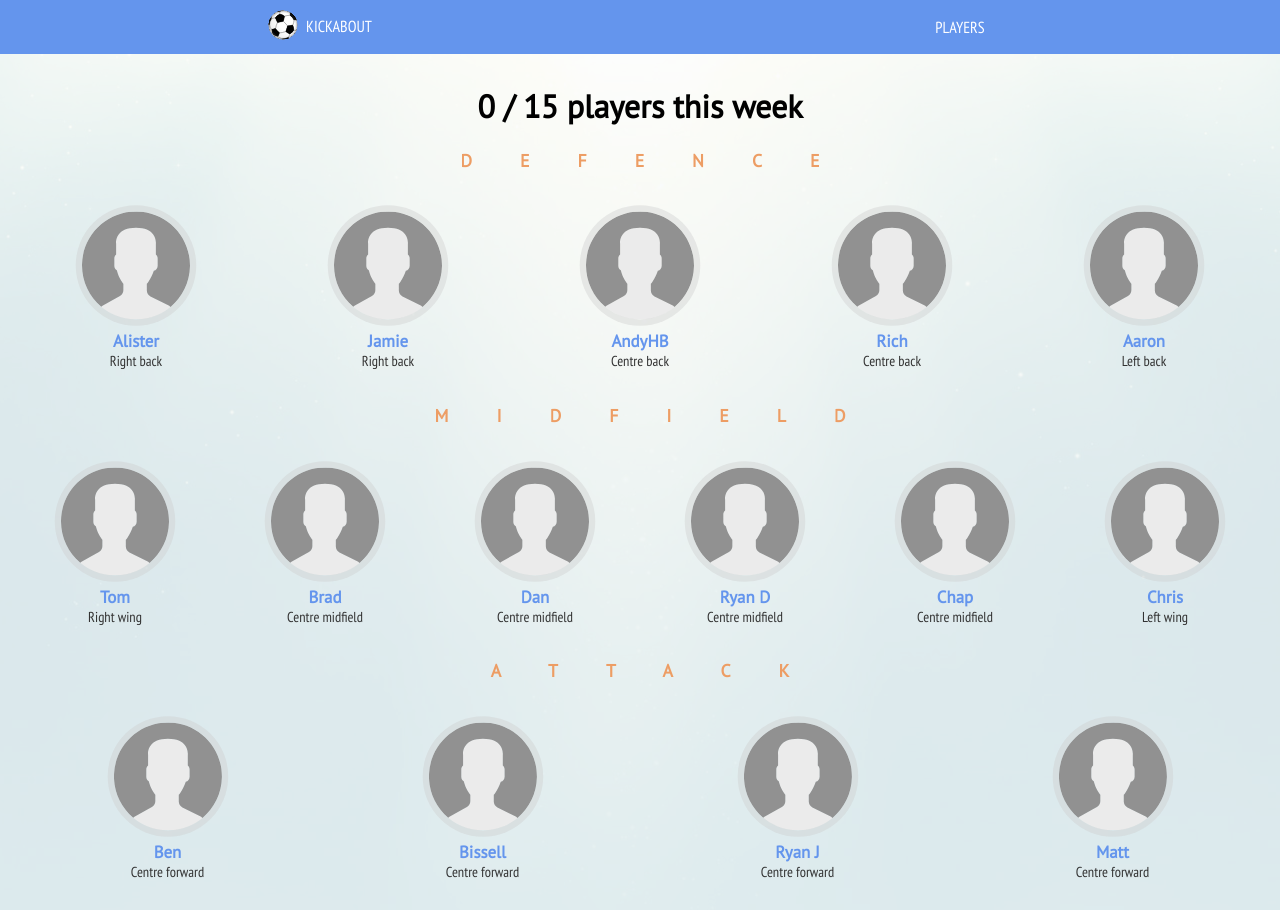
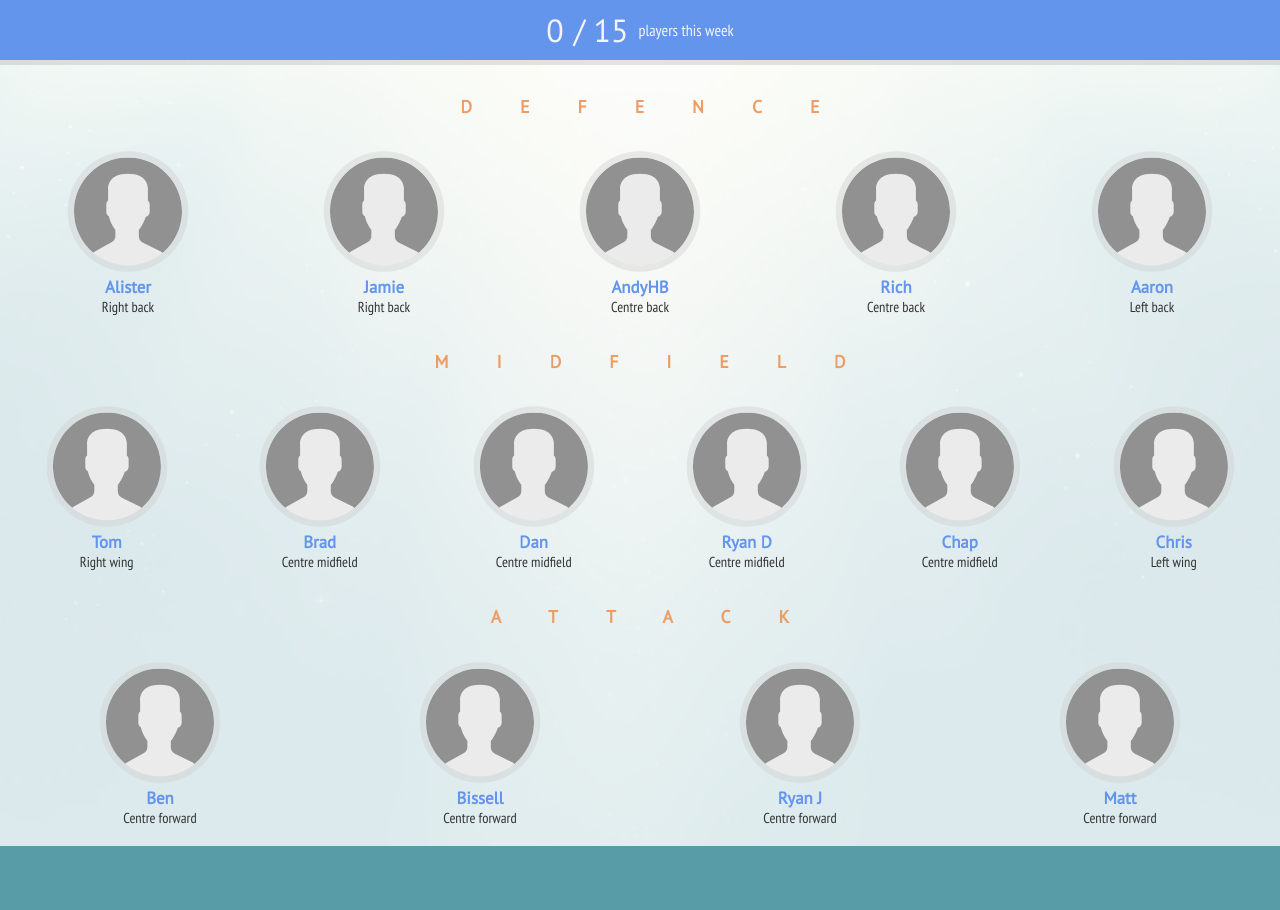
Before and after one commit to FringeAaron/kickabout, a React (Create React App) app: page / in a window 1280 px wide. After the commit the page ends 846 px from the top, so only its background shows below. Built offline with nearby package versions, Linux system fonts and the light colour scheme.

Commit message:
Great re-working of components

```diff
--- a/src/App.css
+++ b/src/App.css
@@ -26,7 +26,6 @@
 .site-wrap {
     max-width: 1280px;
     margin: 0 auto;
-    padding: 10px;
     background: rgba(255, 255, 255, 0.8);
 }
 
@@ -63,80 +62,3 @@ nav a {
     transition:all 0.2s;
     text-transform: uppercase;
 }
-
-.player-group-name {
-    text-transform: Uppercase;
-    letter-spacing: 6vw;
-    text-indent: 6vw;
-    font-size: 3vw;
-    color: #ed9d64;
-    overflow: hidden;
-}
-@media screen and (min-width: 650px) {
-    .player-group-name {
-        font-size: 1.1rem;
-        text-indent: 3rem;
-        letter-spacing: 3rem;
-    }
-}
-
-.player-group {
-    display: flex;
-    justify-content: space-between;
-    align-items: center;
-    flex-wrap: wrap;
-}
-
-.player {
-    width: 120px;
-    margin: 10px;
-    flex: 1 0 calc(15% - 10px);
-    transform: scale(0.9);
-    transition: all 0.3s;
-    color: #333;
-}
-
-.player:hover {
-    transform: scale(1);
-}
-
-.player-photo {
-    margin: 0 auto;
-    width: 120px;
-    height: 120px;
-    background-image: url('avatar.svg');
-    background-size: 120px 120px;
-    background-repeat: no-repeat;
-    filter: grayscale(100%);
-    border: 7px solid rgba(100,237,189,.4);
-    border-radius:50%;
-    cursor: pointer;
-    overflow: hidden;
-}
-.player-photo img {
-    max-width: 120px;
-}
-
-.player h3, .player input {
-    margin: 5px 0 0;
-    color: cornflowerblue;
-    font-size: 1.17em;
-    font-weight: bold;
-    transition: all 0.3s;
-}
-.player input:focus {
-    border-bottom: 1px solid cornflowerblue;
-    outline: none;
-    margin: 10px 0;
-}
-
-.player input {
-    background: transparent;
-    border: none;
-    text-align: center;
-    width:100%;
-}
-
-.player.playing .player-photo {
-    filter: unset;
-}
--- a/src/App.js
+++ b/src/App.js
@@ -1,56 +1,12 @@
 import React, {Component} from 'react';
-import logo from './ball.svg';
 import './App.css';
-import playerData from './Data/players.json';
-import positionData from './Data/positions.json';
 import {PlayerList} from './Players/PlayerList';
 
 class App extends Component {
-
-    constructor(props) {
-        super(props);
-        this.state = {
-            playerData: [],
-            positionData: [],
-            page: null
-        };
-
-        this.setIsPlaying = this.setIsPlaying.bind(this);
-    }
-
-    componentDidMount() {
-        this.hydrateStateWithLocalStorage();
-        setTimeout(() => {
-            if (this.state.playerData.length === 0) {
-                this.setState({
-                    playerData: App.getPlayerData(),
-                    positionData: App.getPositionData()
-                });
-                console.log('saving state', this.state);
-                setTimeout(() => {
-                    this.saveStateToLocalStorage();
-                });
-            }
-        });
-    }
-
-    setIsPlaying = (e) => {
-        this.setState( ({playerData}) => {
-            //console.log(e, playerData, positionData);
-            const man = playerData.find(p => p.id === e.props.id);
-            man.playing = !man.playing;
-        }, () => {
-            console.log(this.state);
-            this.saveStateToLocalStorage();
-        });
-
-
-    };
-
     render() {
         return (
             <div className="App">
-                <nav id="main">
+                {/*<nav id="main">
                     <ul>
                         <li>
                             <a href="#" onClick={this.changePage}>
@@ -62,9 +18,9 @@ class App extends Component {
                             <a href="players" onClick={this.changePage}>Players</a>
                         </li>
                     </ul>
-                </nav>
+                </nav>*/}
                 <div className="site-wrap">
-                    <PlayerList {...this.state} setIsPlaying={this.setIsPlaying}/>
+                    <PlayerList />
                 </div>
             </div>
         );
@@ -84,43 +40,6 @@ class App extends Component {
         const page = event.currentTarget.pathname.replace(/\W/g, '');
         this.setState({page: page});
     };
-
-    static getPositionData() {
-        return positionData;
-    }
-
-    static getPlayerData() {
-        return playerData;
-    }
-
-    hydrateStateWithLocalStorage() {
-        console.log('hydrating');
-        // for all items in state
-        for (let key in this.state) {
-            // if the key exists in localStorage
-            if (localStorage.hasOwnProperty(key)) {
-                // get the key's value from localStorage
-                let value = localStorage.getItem(key);
-
-                // parse the localStorage string and setState
-                try {
-                    value = JSON.parse(value);
-                    this.setState({[key]: value});
-                } catch (e) {
-                    // handle empty string
-                    this.setState({[key]: value});
-                }
-            }
-        }
-    }
-
-    saveStateToLocalStorage() {
-        // for every item in React state
-        for (let key in this.state) {
-            // save to localStorage
-            localStorage.setItem(key, JSON.stringify(this.state[key]));
-        }
-    }
 }
 
 export default App;
--- a/src/Players/Player.js
+++ b/src/Players/Player.js
@@ -1,4 +1,4 @@
-import React, {Component, Fragment} from 'react';
+import React, {Component} from 'react';
 import photo from '../saul.png';
 
 class Player extends Component {
@@ -6,7 +6,7 @@ class Player extends Component {
         super(props);
 
         this.state = {
-            playing: this.props.playing,
+            //playing: this.props.playing,
             editing: false,
             name: this.props.name
         };
@@ -30,7 +30,7 @@ class Player extends Component {
         const playerData = JSON.parse(localStorage.getItem("playerData"));
         const storedPlayer = playerData.find(player => player.id === this.props.id);
         storedPlayer.name = name || storedPlayer.name;
-        storedPlayer.playing = playing !== undefined ? playing : storedPlayer.playing;
+        //storedPlayer.playing = playing !== undefined ? playing : storedPlayer.playing;
         localStorage.setItem("playerData", JSON.stringify(playerData));
     }
 
@@ -57,11 +57,10 @@ class Player extends Component {
     }
 
     render() {
-        console.log(this.props.setIsPlaying);
         return (
-            <div key={this.props.id} className={"player " + (this.state.playing ? "playing" : "")}>
+            <div key={this.props.id} className={"player " + (this.props.playing ? "playing" : "")}>
                 <div className="player-photo" onClick={this.handleClick}>
-                    {this.props.photo && <img src={photo} />}
+                    {this.props.photo && <img src={photo} alt="player" />}
                 </div>
                 {!this.state.editing && <h3 onClick={this.editPlayer}>{this.state.name}</h3>}
                 {
--- a/src/Players/PlayerList.js
+++ b/src/Players/PlayerList.js
@@ -1,72 +1,103 @@
 import React, {Component, Fragment} from 'react';
-import {PlayerGroup} from './PlayerGroup';
+import {Player} from "./Player";
+import playerData from '../Data/players.json';
+import positionData from '../Data/positions.json';
+import './player.css';
 
 function PlayingStatus(props) {
     return (
-        <div className="nav">
-            <h1>{props.playingPlayers} / {props.totalPlayers} players this week</h1>
+        <div className="player-status-bar">
+            <span className="numbers playing">{props.playingPlayers}</span><span className="numbers"> / {props.totalPlayers}</span> <span>players this week</span>
         </div>
     )
 }
 
 class PlayerList extends Component {
+
     constructor(props) {
         super(props);
         this.state = {
+            playerData: [],
+            positionData: [],
             groups: [],
-            playingPlayers: 0,
-            totalPlayers: 0
         };
 
-
+        this.setIsPlaying = this.setIsPlaying.bind(this);
     }
 
+
     componentDidMount() {
-        this.setState({groups: this.getPlayerGroups(this.props.playerData, this.props.positionData)});
-    }
-
-    componentDidUpdate(prevProps) {
-        if (prevProps.playerData !== this.props.playerData) {
-            console.log('setting groups');
-            this.setState({groups: this.getPlayerGroups(this.props.playerData, this.props.positionData)});
-        }
-    }
-
-    componentWillReceiveProps(nextProps) {
-        console.log(nextProps);
-        if (nextProps.playerData !== this.props.playerData) {
-            console.log('setting groups');
-            this.setState({groups: this.getPlayerGroups(this.props.playerData, this.props.positionData)});
-        }
+        this.hydrateStateWithLocalStorage();
+        this.el = document.querySelector('.player-status-bar');
+        setTimeout(() => {
+            if (this.state.playerData.length === 0) {
+                const playerData = PlayerList.getPlayerData();
+                const positionData = PlayerList.getPositionData();
+                this.setState({
+                    playerData: playerData,
+                    positionData: positionData,
+                    groups: this.getPlayerGroups(playerData, positionData)
+                }, () => {
+                    console.log('saving state', this.state);
+                    this.saveStateToLocalStorage();
+                });
+            }
+        });
     }
 
     render() {
         return (
             <div className="player-list">
                 {
-                    <PlayingStatus playingPlayers={this.props.playerData.filter(player => player.playing).length} totalPlayers={this.props.playerData.length} />
+                    <PlayingStatus playingPlayers={this.state.playerData.filter(player => player.playing).length} totalPlayers={this.state.playerData.length}/>
                 }
                 {
                     this.state.groups.map(group => {
                         const type = Object.keys(group)[0];
-                        return (
-                            <PlayerGroup
-                                key={type}
-                                name={type}
-                                players={group[type]}
-                                setIsPlaying={this.props.setIsPlaying}
-                            />
-                        )
+                        if (group[type].length > 0) {
+                            return (
+                                <Fragment key={type}>
+                                    <h2 className="player-group-name">{type}</h2>
+                                    <div className="player-group">
+                                        {group[type].map(player => {
+                                            const actualPlayer = this.state.playerData.find(p => p.id === player.id);
+                                            return (
+                                                <Player
+                                                    key={actualPlayer.id}
+                                                    {...actualPlayer}
+                                                    setIsPlaying={this.setIsPlaying}
+                                                />
+                                            );
+                                        })}
+                                    </div>
+                                </Fragment>
+                            )
+                        }
+                        return null;
                     })
                 }
             </div>
         );
     }
 
+    setIsPlaying = (e) => {
+        this.setState( ({playerData}) => {
+            const man = playerData.find(p => p.id === e.props.id);
+            man.playing = !man.playing;
+            return man;
+        }, () => {
+            this.saveStateToLocalStorage();
+
+            const el = document.querySelector('.player-status-bar');
+            el.classList.add('highlight');
+            setTimeout(() => {
+                el.classList.remove('highlight');
+            }, 200);
+        })
+    };
+
     getPlayerGroups(players, positionOrder) {
         const groupedPlayers = [];
-        let playingPlayers = 0;
-        let totalPlayers = 0;
         if (!players || !players.length) {
             return groupedPlayers;
         }
@@ -87,6 +118,43 @@ class PlayerList extends Component {
         }
         return groupedPlayers;
     }
+
+    static getPositionData() {
+        return positionData;
+    }
+
+    static getPlayerData() {
+        return playerData;
+    }
+
+    hydrateStateWithLocalStorage() {
+        console.log('hydrating');
+        // for all items in state
+        for (let key in this.state) {
+            // if the key exists in localStorage
+            if (localStorage.hasOwnProperty(key)) {
+                // get the key's value from localStorage
+                let value = localStorage.getItem(key);
+
+                // parse the localStorage string and setState
+                try {
+                    value = JSON.parse(value);
+                    this.setState({[key]: value});
+                } catch (e) {
+                    // handle empty string
+                    this.setState({[key]: value});
+                }
+            }
+        }
+    }
+
+    saveStateToLocalStorage() {
+        // for every item in React state
+        for (let key in this.state) {
+            // save to localStorage
+            localStorage.setItem(key, JSON.stringify(this.state[key]));
+        }
+    }
 }
 
 export {PlayerList};
--- /dev/null
+++ b/src/Players/player.css
@@ -0,0 +1,108 @@
+.player-list {
+    margin-top: 60px;
+    padding-top: 20px;
+}
+
+.player-status-bar {
+    position: fixed;
+    box-shadow: 0 5px rgba(0, 0, 0, 0.1);
+    width: 100%;
+    top:0;
+    margin-bottom: 20px;
+    background: cornflowerblue;
+    height: 60px;
+    color: whitesmoke;
+    display: flex;
+    align-items: center;
+    justify-content: center;
+    transition: .5s linear all;
+    z-index: 1;
+}
+.player-status-bar .numbers {
+    font-size: 2rem;
+    font-family: 'PT Sans', sans-serif;
+    margin-right: 10px;
+}
+.player-status-bar .playing {
+    transition: .5s linear all;
+}
+.player-status-bar.highlight .playing {
+    font-size: 3rem;
+}
+
+.player-group-name {
+    text-transform: Uppercase;
+    letter-spacing: 6vw;
+    text-indent: 6vw;
+    font-size: 3vw;
+    color: #ed9d64;
+    overflow: hidden;
+}
+@media screen and (min-width: 650px) {
+    .player-group-name {
+        font-size: 1.1rem;
+        text-indent: 3rem;
+        letter-spacing: 3rem;
+    }
+}
+
+.player-group {
+    display: flex;
+    justify-content: space-between;
+    align-items: center;
+    flex-wrap: wrap;
+}
+
+.player {
+    width: 120px;
+    margin: 10px;
+    flex: 1 0 calc(15% - 10px);
+    transform: scale(0.9);
+    transition: all 0.3s;
+    color: #333;
+}
+
+.player:hover {
+    transform: scale(1);
+}
+
+.player-photo {
+    margin: 0 auto;
+    width: 120px;
+    height: 120px;
+    background-image: url('avatar.svg');
+    background-size: 120px 120px;
+    background-repeat: no-repeat;
+    filter: grayscale(100%);
+    border: 7px solid rgba(100,237,189,.4);
+    border-radius:50%;
+    cursor: pointer;
+    overflow: hidden;
+}
+.player-photo img {
+    max-width: 120px;
+}
+
+.player h3, .player input {
+    margin: 5px 0 0;
+    color: cornflowerblue;
+    font-size: 1.17em;
+    font-weight: bold;
+    transition: all 0.3s;
+}
+.player input:focus {
+    border-bottom: 1px solid cornflowerblue;
+    outline: none;
+    margin: 10px 0;
+}
+
+.player input {
+    background: transparent;
+    border: none;
+    text-align: center;
+    width:100%;
+}
+
+.player.playing .player-photo {
+    filter: unset;
+}
```
Also changed, not shown: src/Players/avatar.svg (renamed from src/avatar.svg), 1 other file (tests, documents, lock files or other folders).
